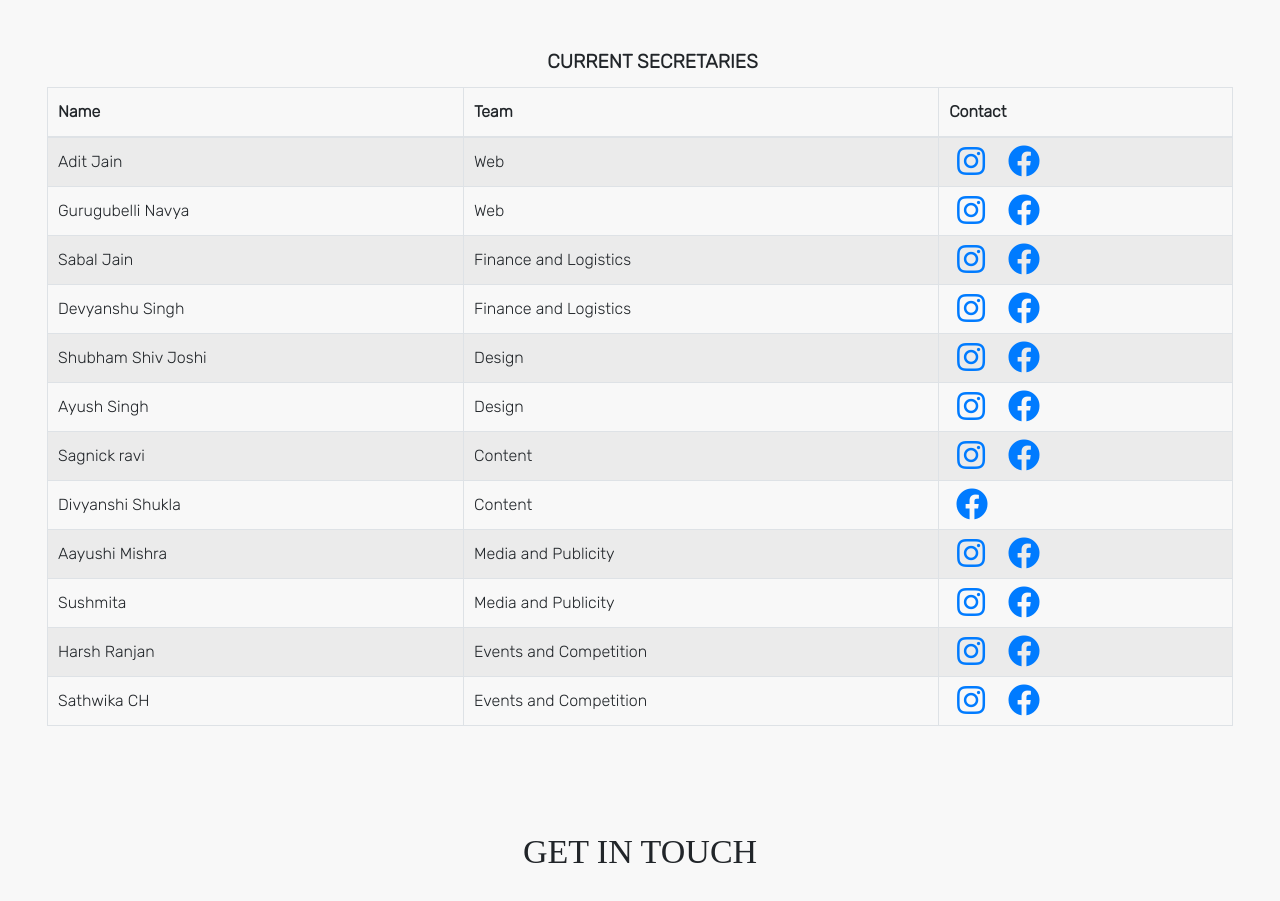
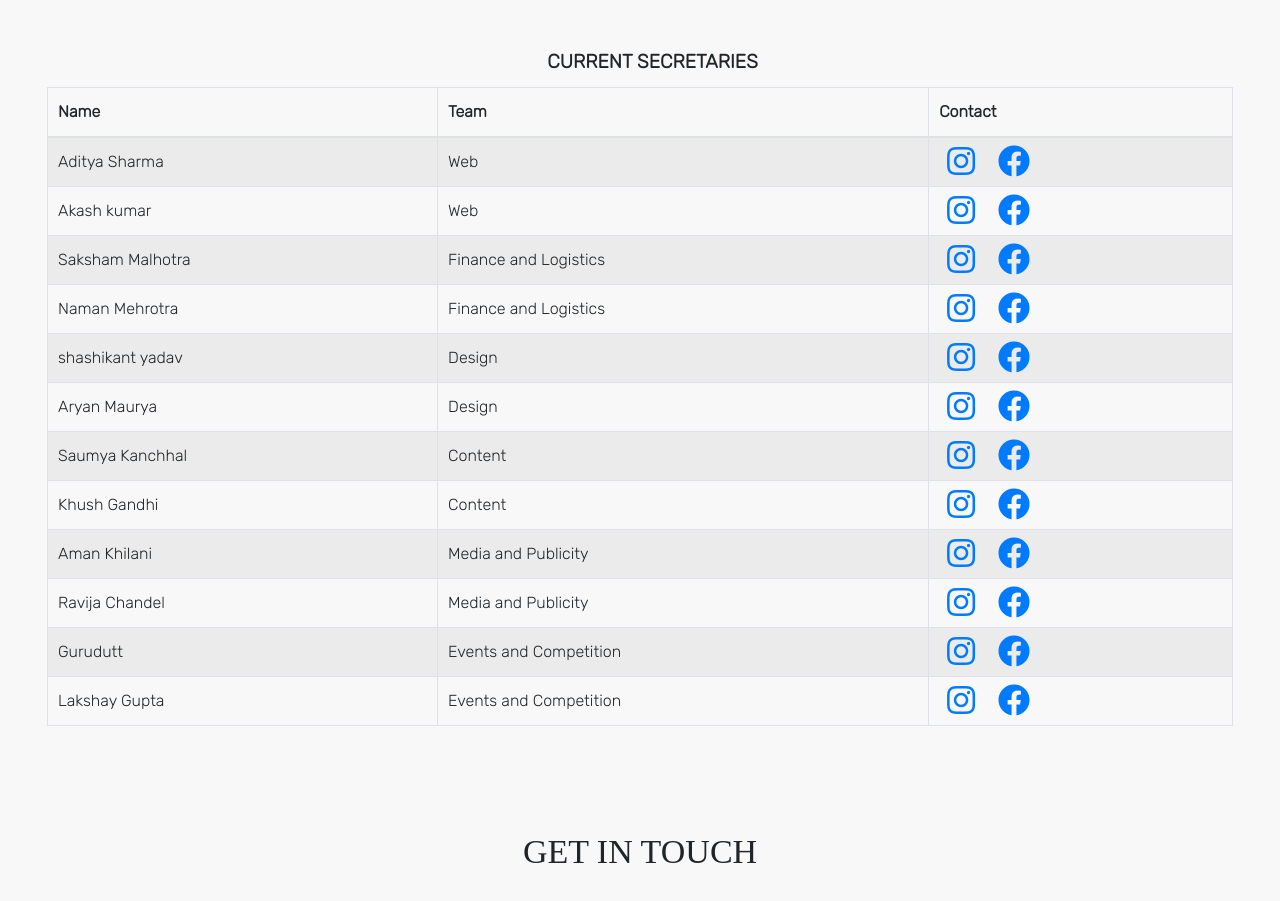
Before and after one commit to mnciitk/mnciitk.github.io, a plain HTML site: page about.html in a window 1280 px wide. Shown: the part 2120-3021 px from the top of the page. Drawn offline with nearby package versions, Linux system fonts and the light colour scheme; a web font is replaced by a local one.

Commit message:
update council secretaries info

```diff
--- a/about.html
+++ b/about.html
@@ -200,88 +200,88 @@
               <tbody>
 
                 <tr>
-                  <td>Adit Jain</td>
+                  <td>Aditya Sharma </td>
                   <td>Web</td>
-                  <td><a href="https://www.instagram.com/jadit_19/"><i class="fab fa-instagram" aria-hidden="true" style="transform: scale(2);"></i></a>&nbsp;
-                  <a href="https://www.facebook.com/adit.jain.1675/"><i class="fab fa-facebook" aria-hidden="true" style="transform: scale(2);"></i></a></td>
+                  <td><a href="https://www.instagram.com/thisisadityasharma001/"target="_blank"><i class="fab fa-instagram" aria-hidden="true" style="transform: scale(2);"></i></a>&nbsp;
+                  <a href="https://www.facebook.com/aditya.shara.961/"target="_blank"><i class="fab fa-facebook" aria-hidden="true" style="transform: scale(2);"></i></a></td>
                 </tr>
 
                 <tr>
-                  <td>Gurugubelli Navya </td>
+                  <td>Akash kumar</td>
                   <td>Web</td>
-                  <td><a href="https://www.instagram.com/navyagurugubelli/"><i class="fab fa-instagram" aria-hidden="true" style="transform: scale(2);"></i></a>&nbsp;
-                  <a href="https://www.facebook.com/navya.gurugubelli"><i class="fab fa-facebook" aria-hidden="true" style="transform: scale(2);"></i></a></td>
+                  <td><a href="https://www.instagram.com/akashkk_/"target="_blank"><i class="fab fa-instagram" aria-hidden="true" style="transform: scale(2);"></i></a>&nbsp;
+                  <a href="https://www.facebook.com/profile.php?id=100010176423495"target="_blank"><i class="fab fa-facebook" aria-hidden="true" style="transform: scale(2);"></i></a></td>
                 </tr>
 
                 <tr>
-                  <td>Sabal Jain</td>
+                  <td>Saksham Malhotra</td>
                   <td>Finance and Logistics</td>
-                  <td><a href="https://www.instagram.com/sabaljain19/"><i class="fab fa-instagram" aria-hidden="true" style="transform: scale(2);"></i></a>&nbsp;
-                    <a href="https://www.facebook.com/sabal.jain.7"><i class="fab fa-facebook" aria-hidden="true" style="transform: scale(2);"></i></a></td>
+                  <td><a href="https://www.instagram.com/saaxaam/?hl=en"target="_blank"><i class="fab fa-instagram" aria-hidden="true" style="transform: scale(2);"></i></a>&nbsp;
+                    <a href="https://www.facebook.com/profile.php?id=100075157095868"target="_blank"><i class="fab fa-facebook" aria-hidden="true" style="transform: scale(2);"></i></a></td>
                 </tr>
 
                 <tr>
-                  <td> Devyanshu Singh</td>
+                  <td> Naman Mehrotra</td>
                   <td>Finance and Logistics</td>
-                  <td><a href="https://www.instagram.com/dvyn_07/"><i class="fab fa-instagram" aria-hidden="true" style="transform: scale(2);"></i></a>&nbsp;
-                  <a href="https://www.facebook.com/devyanshu.singh.2"><i class="fab fa-facebook" aria-hidden="true" style="transform: scale(2);"></i></a></td>
+                  <td><a href="https://www.instagram.com/_naman__m/?hl=en"target="_blank"><i class="fab fa-instagram" aria-hidden="true" style="transform: scale(2);"></i></a>&nbsp;
+                  <a href="https://www.facebook.com/profile.php?id=100074850605809"target="_blank"><i class="fab fa-facebook" aria-hidden="true" style="transform: scale(2);"></i></a></td>
                 </tr>
 
                 <tr>
-                  <td>Shubham Shiv Joshi</td>
+                  <td>shashikant yadav</td>
                   <td>Design</td>
-                  <td><a href="https://www.instagram.com/shubham_joshi_19/"><i class="fab fa-instagram" aria-hidden="true" style="transform: scale(2);"></i></a>&nbsp;
-                  <a href="https://www.facebook.com/shubham.joshi.94651774"><i class="fab fa-facebook" aria-hidden="true" style="transform: scale(2);"></i></a></td>
+                  <td><a href="https://instagram.com/mortalsky351_x?igshid=YmMyMTA2M2Y="target="_blank"><i class="fab fa-instagram" aria-hidden="true" style="transform: scale(2);"></i></a>&nbsp;
+                  <a href=""target="_blank"><i class="fab fa-facebook" aria-hidden="true" style="transform: scale(2);"></i></a></td>
                 </tr>
 
                 <tr>
-                  <td>Ayush Singh</td>
+                  <td>Aryan Maurya</td>
                   <td>Design</td>
-                  <td><a href="https://instagram.com/ayush1454singh?utm_medium=copy_link"><i class="fab fa-instagram" aria-hidden="true" style="transform: scale(2);"></i></a>&nbsp;
-                    <a href="https://www.facebook.com/profile.php?id=100058202485148"><i class="fab fa-facebook" aria-hidden="true" style="transform: scale(2);"></i></a></td>
+                  <td><a href="https://www.instagram.com/aryankm17/"target="_blank"><i class="fab fa-instagram" aria-hidden="true" style="transform: scale(2);"></i></a>&nbsp;
+                    <a href="https://www.facebook.com/aryankowm17"target="_blank"><i class="fab fa-facebook" aria-hidden="true" style="transform: scale(2);"></i></a></td>
                 </tr>
                 <tr>
-                  <td>Sagnick ravi</td>
+                  <td>Saumya Kanchhal</td>
                   <td>Content</td>
-                  <td><a href="https://www.instagram.com/invites/contact/?i=1gfnu07gzqqla&utm_content=2s9ezsa"><i class="fab fa-instagram" aria-hidden="true" style="transform: scale(2);"></i></a>&nbsp;
-                    <a href="https://www.facebook.com/sagnick.ravi"><i class="fab fa-facebook" aria-hidden="true" style="transform: scale(2);"></i></a></td>
+                  <td><a href="https://instagram.com/saumii_ya"target="_blank"><i class="fab fa-instagram" aria-hidden="true" style="transform: scale(2);"></i></a>&nbsp;
+                    <a href="https://www.facebook.com/profile.php?id=100075330007177"target="_blank"><i class="fab fa-facebook" aria-hidden="true" style="transform: scale(2);"></i></a></td>
                 </tr>
 
                 <tr>
-                  <td>Divyanshi Shukla</td>
+                  <td>Khush Gandhi</td>
                   <td>Content</td>
-                  <!-- <td><a href=""><i class="fab fa-instagram" aria-hidden="true" style="transform: scale(2);"></i></a>&nbsp; -->
-                   <td> <a href="https://www.facebook.com/divyabha.da.3"><i class="fab fa-facebook" aria-hidden="true" style="transform: scale(2);"></i></a></td>
+                  <td><a href="https://www.instagram.com/khush_g_03/"target="_blank"><i class="fab fa-instagram" aria-hidden="true" style="transform: scale(2);"></i></a>&nbsp;
+                    <a href="https://www.facebook.com/khush.gandhi.395"target="_blank"><i class="fab fa-facebook" aria-hidden="true" style="transform: scale(2);"></i></a></td>
                 </tr>
 
 
                 <tr>
-                  <td>Aayushi Mishra</td>
+                  <td>Aman Khilani</td>
                   <td>Media and Publicity</td>
-                  <td><a href="https://www.instagram.com/aayushim.2002/"><i class="fab fa-instagram" aria-hidden="true" style="transform: scale(2);"></i></a>&nbsp;
-                  <a href=""><i class="fab fa-facebook" aria-hidden="true" style="transform: scale(2);"></i></a></td>
+                  <td><a href="https://www.instagram.com/main.ak56/"target="_blank"><i class="fab fa-instagram" aria-hidden="true" style="transform: scale(2);"></i></a>&nbsp;
+                  <a href=""target="_blank"><i class="fab fa-facebook" aria-hidden="true" style="transform: scale(2);"></i></a></td>
                 </tr>
 
                 <tr>
-                  <td>Sushmita</td>
+                  <td>Ravija Chandel</td>
                   <td>Media and Publicity</td>
-                  <td><a href="https://www.instagram.com/sushmita_14feb/"><i class="fab fa-instagram" aria-hidden="true" style="transform: scale(2);"></i></a>&nbsp;
-                  <a href="https://www.facebook.com/profile.php?id=100057130011864"><i class="fab fa-facebook" aria-hidden="true" style="transform: scale(2);"></i></a></td>
+                  <td><a href="https://www.instagram.com/ravija.chandel/"target="_blank"><i class="fab fa-instagram" aria-hidden="true" style="transform: scale(2);"></i></a>&nbsp;
+                  <a href=""target="_blank"><i class="fab fa-facebook" aria-hidden="true" style="transform: scale(2);"></i></a></td>
                 </tr>
 
 
                 <tr>
-                  <td>Harsh Ranjan</td>
+                  <td>Gurudutt </td>
                   <td>Events and Competition</td>
-                  <td><a href="https://www.instagram.com/h4_hrsh/"><i class="fab fa-instagram" aria-hidden="true" style="transform: scale(2);"></i></a>&nbsp;
-                    <a href="https://www.facebook.com/imhrsh.rnjn.2017/"><i class="fab fa-facebook" aria-hidden="true" style="transform: scale(2);"></i></a></td>
+                  <td><a href="https://www.instagram.com/guru_dutt21/"target="_blank"><i class="fab fa-instagram" aria-hidden="true" style="transform: scale(2);"></i></a>&nbsp;
+                    <a href="https://www.facebook.com/profile.php?id=100075438572226"target="_blank"><i class="fab fa-facebook" aria-hidden="true" style="transform: scale(2);"></i></a></td>
                 </tr>
 
                 <tr>
-                  <td>Sathwika CH</td>
+                  <td>Lakshay Gupta </td>
                   <td>Events and Competition</td>
-                  <td><a href="https://instagram.com/_sathwika._19?utm_medium=copy_link"><i class="fab fa-instagram" aria-hidden="true" style="transform: scale(2);"></i></a>&nbsp;
-                  <a href="https://www.facebook.com/sathwika.ch.9"><i class="fab fa-facebook" aria-hidden="true" style="transform: scale(2);"></i></a></td>
+                  <td><a href="https://instagram.com/lakshaygupta_08?igshid=YmMyMTA2M2Y="target="_blank"><i class="fab fa-instagram" aria-hidden="true" style="transform: scale(2);"></i></a>&nbsp;
+                  <a href="https://www.facebook.com/lakshay.gupta.52438"target="_blank"><i class="fab fa-facebook" aria-hidden="true" style="transform: scale(2);"></i></a></td>
                 </tr>
 
 
```
